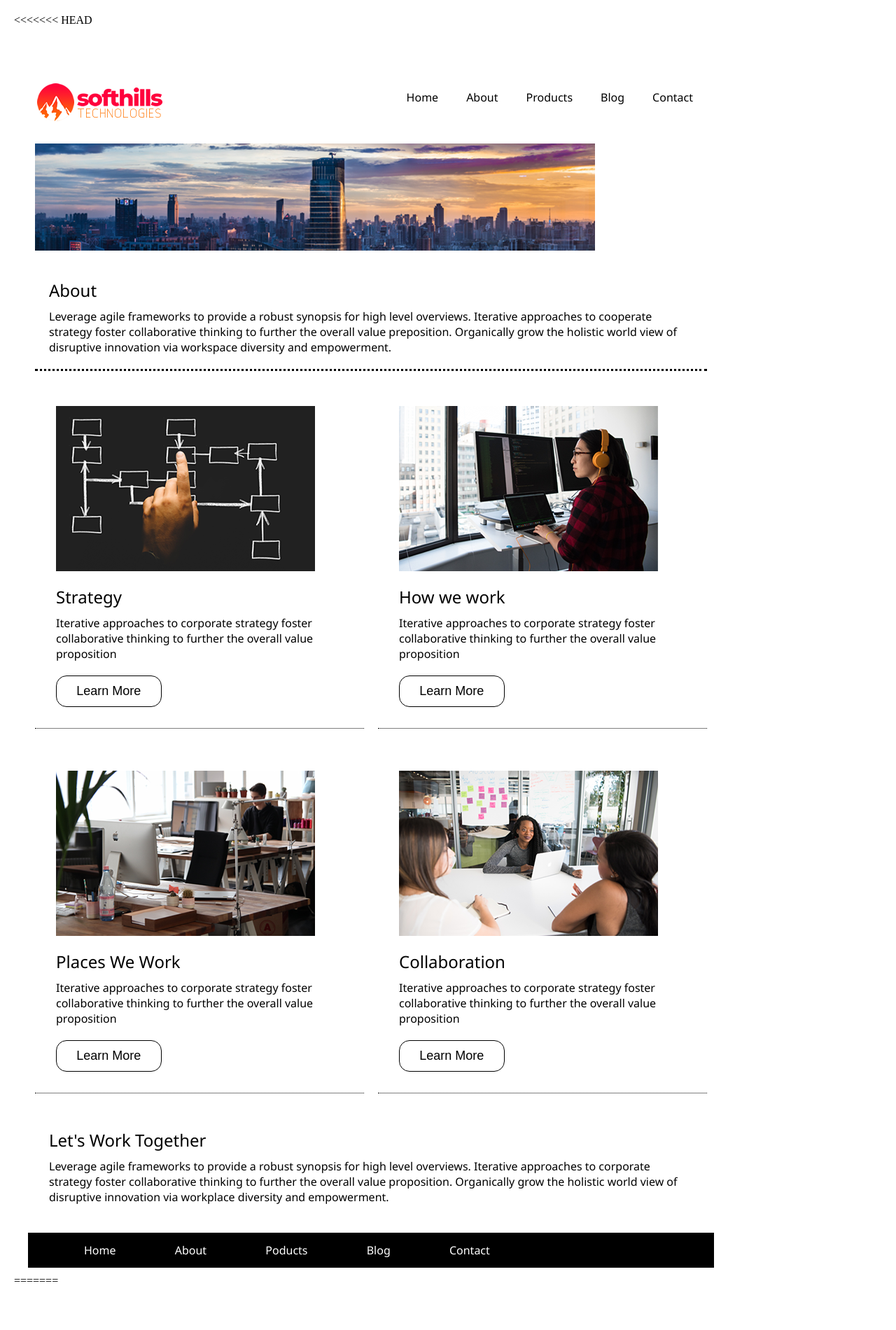
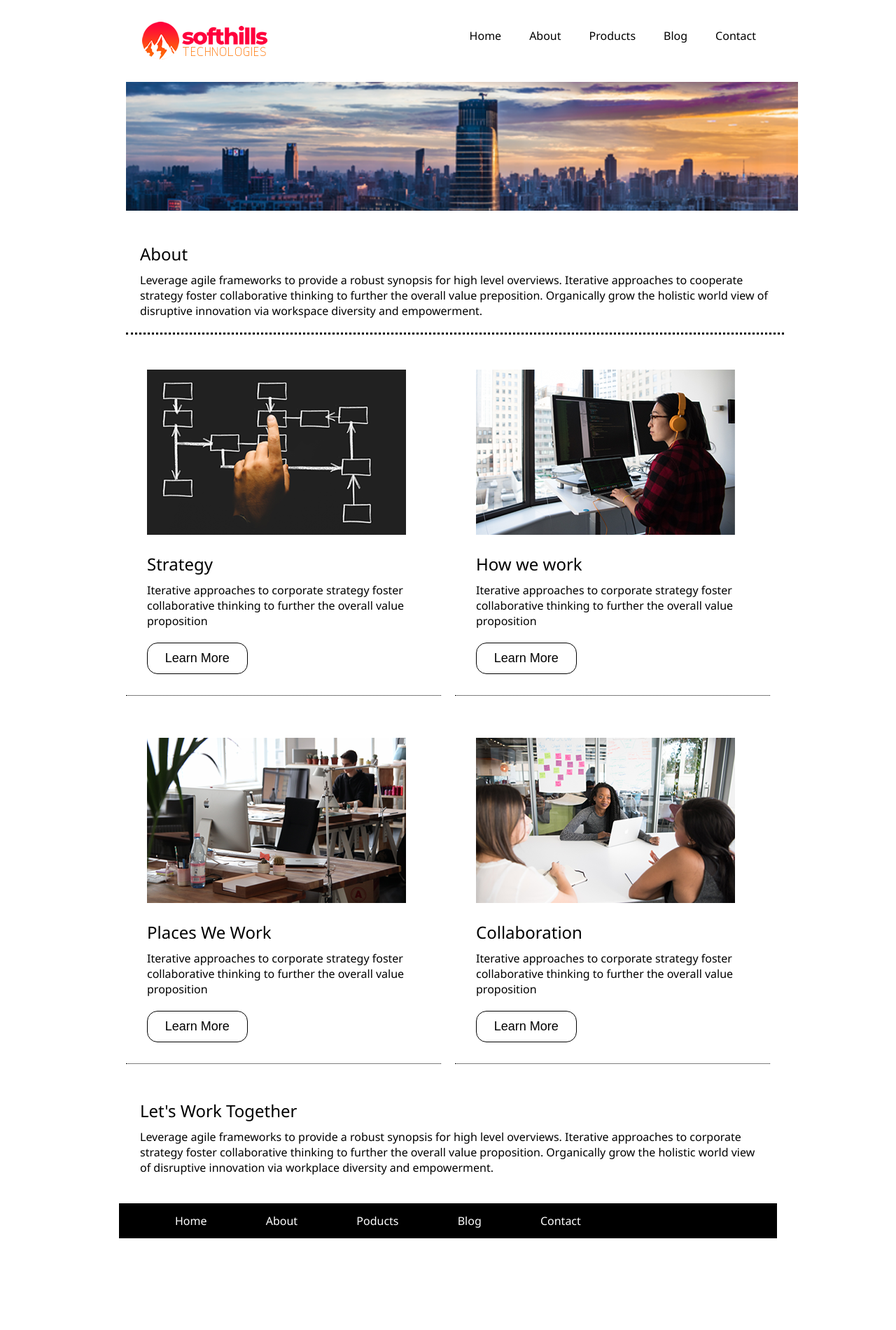
Before and after one commit to incomingvirus27/labtask3solution, a plain HTML site: page about.html in a window 1280 px wide. Shown: the top 1900 px of the page at 70% size. After the commit the page ends 1789 px from the top, so only its background shows below. Drawn offline with Linux system fonts and the light colour scheme.

Commit message:
recommitting

```diff
--- a/about.html
+++ b/about.html
@@ -1,96 +1,11 @@
-<<<<<<< HEAD
 <!DOCTYPE html>
 <html lang="en">
 <head>
 	<meta charset="UTF-8">
 	<meta name="viewport" content="width=device-width, initial-scale=1.0">
-	<title>About Page</title>
-	<link rel="stylesheet" href="css/styles.css">
-</head>
-<body>
-	<!-- container -->
-	<div class="container">
-	<nav class="navigation">
-		<img src="images/softhills-logo.png" alt="Soft hills logo" id="linked-image">
-		<ul>
-			<li><a href="index.html">Home</a></li>
-			<li><a href="about.html">About</a></li>
-			<li><a href="#">Products</a></li>
-			<li><a href="#">Blog</a></li>
-			<li><a href="#">Contact</a></li>
-		</ul>
-	</nav>
-	<!-- image one contents -->
-	<div class="image-one">
-		<img src="images/jumbo-about.png" alt="image-one" id="image-one">
-		<div class="about-content">
-			<h2>About</h2>
-			<p>Leverage agile frameworks to provide a robust synopsis for high level overviews. Iterative approaches to cooperate strategy foster collaborative thinking to further the overall value preposition. Organically grow the holistic world view of disruptive innovation via workspace diversity and empowerment.</p>
-		</div>
-	</div>
-	<!-- flexed images -->
-	<div class="first-set">
-		<!-- strategy -->
-		<div class="flexed">
-		<img src="images/about-plan.png" alt="About plan">
-		<h2>Strategy</h2>
-		<p>Iterative approaches to corporate strategy foster collaborative thinking to further the overall value proposition</p>
-		<input type="button" value="Learn More">
-		</div>
-
-		<!-- how -->
-		<div class="flexed">
-			<img src="images/about-working.png" alt="About working">
-			<h2>How we work</h2>
-			<p>Iterative approaches to corporate strategy foster collaborative thinking to further the overall value proposition</p>
-			<input type="button" value="Learn More">
-		</div>
-	</div>
-
-	<div class="second-set">
-		<!-- strategy -->
-		<div class="flexed">
-		<img src="images/about-office.png" alt="About plan">
-		<h2>Places We Work</h2>
-		<p>Iterative approaches to corporate strategy foster collaborative thinking to further the overall value proposition</p>
-		<input type="button" value="Learn More">
-		</div>
-		<!-- how -->
-		<div class="flexed">
-			<img src="images/about-meeting.png" alt="About working">
-			<h2>Collaboration</h2>
-			<p>Iterative approaches to corporate strategy foster collaborative thinking to further the overall value proposition</p>
-			<input type="button" value="Learn More">
-		</div>
-	</div>
-
-	<!-- lets work together -->
-	<div class="lets-work">
-		<h2>Let's Work Together</h2>
-		<p>Leverage agile frameworks to provide a robust synopsis for high level overviews. Iterative approaches to corporate strategy foster collaborative thinking to further the overall value proposition. Organically grow the holistic world view of disruptive innovation via workplace diversity and empowerment.</p>
-	</div>
-	<!-- footer -->
-	<div class="footer">
-	<footer>
-		<ul>
-			<li><a href="index.html">Home</a></li>
-			<li><a href="about.html">About</a></li>
-			<li><a href="#">Poducts</a></li>
-			<li><a href="#">Blog</a></li>
-			<li><a href="#">Contact</a></li>
-		</ul>
-	</footer>
-</div>
-</div>
-<!-- // container -->
-
-</body>
-=======
-<!DOCTYPE html>
-<html lang="en">
-<head>
-	<meta charset="UTF-8">
-	<meta name="viewport" content="width=device-width, initial-scale=1.0">
+	<meta name="author" description="The softhills technology">
+	<meta name="description" content="The future and the past">
+    <meta name="keywords" content="boxes, the moon">
 	<title>About Page</title>
 	<link rel="stylesheet" href="css/styles.css">
 </head>
@@ -173,5 +88,4 @@
 <!-- // container -->
 
 </body>
->>>>>>> 770c522b121dfb104887d1a6d76c68fa3a14e188
 </html>
--- a/css/styles.css
+++ b/css/styles.css
@@ -1,24 +1,18 @@
 *{
     box-sizing: border-box;
     margin: 10px;
+
 }
 .container{
-    width: 1000px;
-    padding-top: 50px;
+    width: 960px;
     font-family: 'Segoe UI', Tahoma, Geneva, Verdana, sans-serif;
-
+    margin: auto;
 }
-.navigation{
-    display: grid;
-    grid-template-columns: repeat(2, 1fr);
-    grid-gap: 20px;
-
+ .navigation{
+    display: flex;
+    justify-content: space-between;
+    padding-left: 20px;
 }
- /* .navigation{
-    display: flex;
-    justify-content: space-around;
-    padding-left: 20px;
-} */
 
 .navigation ul{
    display: flex;
@@ -29,9 +23,8 @@
     color: black;
 }
 /* image-one*/
-#image-one{
-    width: auto-fit;
-    height: auto;
+.image-one{
+    width: 100%;
 }
 
  h2 {
```
Also changed, not shown: index.html (+5 -2 lines), about-meeting.png (deleted), about-office.png (deleted), about-plan.png (deleted), about-working.png (deleted), jumbo-about.png (deleted), jumbo.jpg (deleted), pair-program.png (deleted), softhills-logo.png (deleted).
